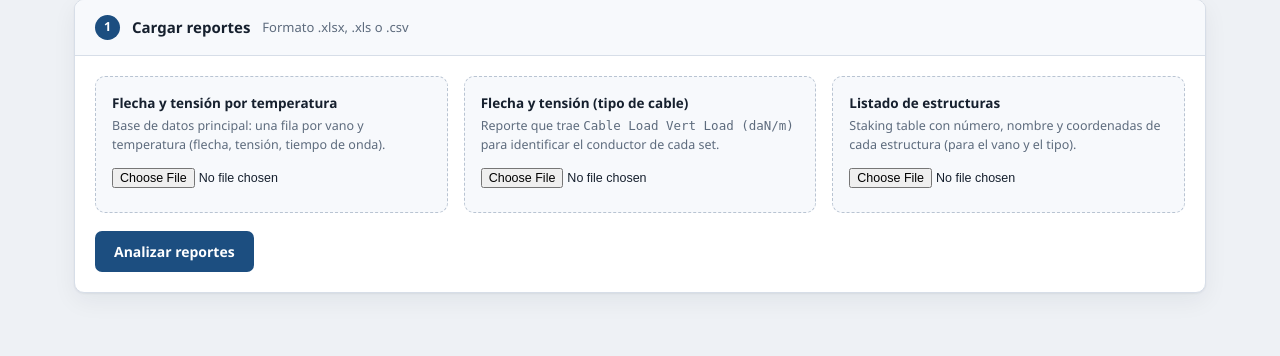
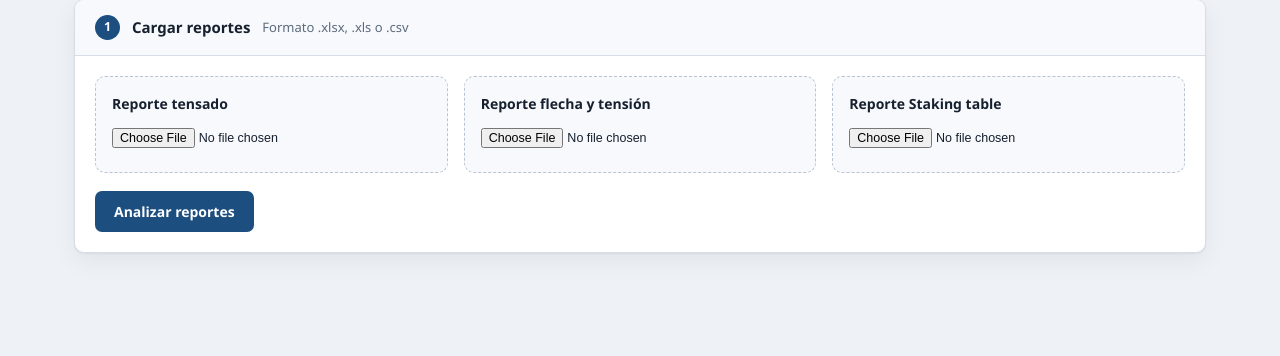
Before and after one commit to engicore-smc/claude, a FastAPI app: template app/templates/app.html in a window 1280 px wide. Shown: the part 73-429 px from the top of the page. Run offline with FastAPI, Linux system fonts and the light colour scheme; the template is opened without the code that fills it, so the values that code supplies are empty.

Commit message:
Renombrar los tres reportes y simplificar los cajetines de carga
- "Flecha y tension por temperatura" pasa a "Reporte tensado".
- "Flecha y tension (tipo de cable)" pasa a "Reporte flecha y tension".
- "Listado de estructuras" pasa a "Reporte Staking table".

Los nombres se usan tanto en los cajetines de carga como en el mapeo de
columnas y en los mensajes de error, asi que se cambian en un unico sitio.
Se quitan las descripciones de cada cajetin y se ajusta el espaciado del
titulo para que la caja no quede apretada.

Co-Authored-By: Claude Opus 5 <noreply@anthropic.com>
Claude-Session: https://claude.ai/code/session_01K8Wj3i8x3pB5R6ZKg8QFbu

```diff
--- a/app/parsing.py
+++ b/app/parsing.py
@@ -142,9 +142,9 @@ REPORT_FIELDS: dict[str, tuple[FieldSpec, ...]] = {
 }
 
 REPORT_LABELS = {
-    "sag": "Reporte de flecha y tension por temperatura",
-    "cable": "Reporte de flecha y tension (tipo de cable)",
-    "structures": "Listado de estructuras / staking table",
+    "sag": "Reporte tensado",
+    "cable": "Reporte flecha y tensión",
+    "structures": "Reporte Staking table",
 }
 
 
--- a/app/static/app.css
+++ b/app/static/app.css
@@ -153,8 +153,7 @@ button:disabled { opacity: .5; cursor: not-allowed; }
 }
 .drop.filled { border-style: solid; border-color: var(--ok); background: var(--ok-soft); }
 .drop.dragover { border-color: var(--accent); background: var(--accent-soft); }
-.drop h3 { margin: 0 0 4px; font-size: 13.5px; }
-.drop p { margin: 0 0 10px; font-size: 12.5px; color: var(--muted); }
+.drop h3 { margin: 0 0 11px; font-size: 14px; }
 .drop input[type=file] { font-size: 12.5px; width: 100%; }
 .drop .picked { font-size: 12.5px; color: var(--ok); font-weight: 600; margin-top: 8px; word-break: break-all; }
 
--- a/app/templates/app.html
+++ b/app/templates/app.html
@@ -30,20 +30,17 @@
         <form id="upload-form">
           <div class="grid cols-3">
             <div class="drop" data-for="sag">
-              <h3>Flecha y tensión por temperatura</h3>
-              <p>Base de datos principal: una fila por vano y temperatura (flecha, tensión, tiempo de onda).</p>
+              <h3>Reporte tensado</h3>
               <input type="file" name="sag" accept=".xlsx,.xlsm,.xls,.csv" required>
               <div class="picked"></div>
             </div>
             <div class="drop" data-for="cable">
-              <h3>Flecha y tensión (tipo de cable)</h3>
-              <p>Reporte que trae <code>Cable Load Vert Load (daN/m)</code> para identificar el conductor de cada set.</p>
+              <h3>Reporte flecha y tensión</h3>
               <input type="file" name="cable" accept=".xlsx,.xlsm,.xls,.csv" required>
               <div class="picked"></div>
             </div>
             <div class="drop" data-for="structures">
-              <h3>Listado de estructuras</h3>
-              <p>Staking table con número, nombre y coordenadas de cada estructura (para el vano y el tipo).</p>
+              <h3>Reporte Staking table</h3>
               <input type="file" name="structures" accept=".xlsx,.xlsm,.xls,.csv" required>
               <div class="picked"></div>
             </div>
```
Also changed, not shown: README.md.
